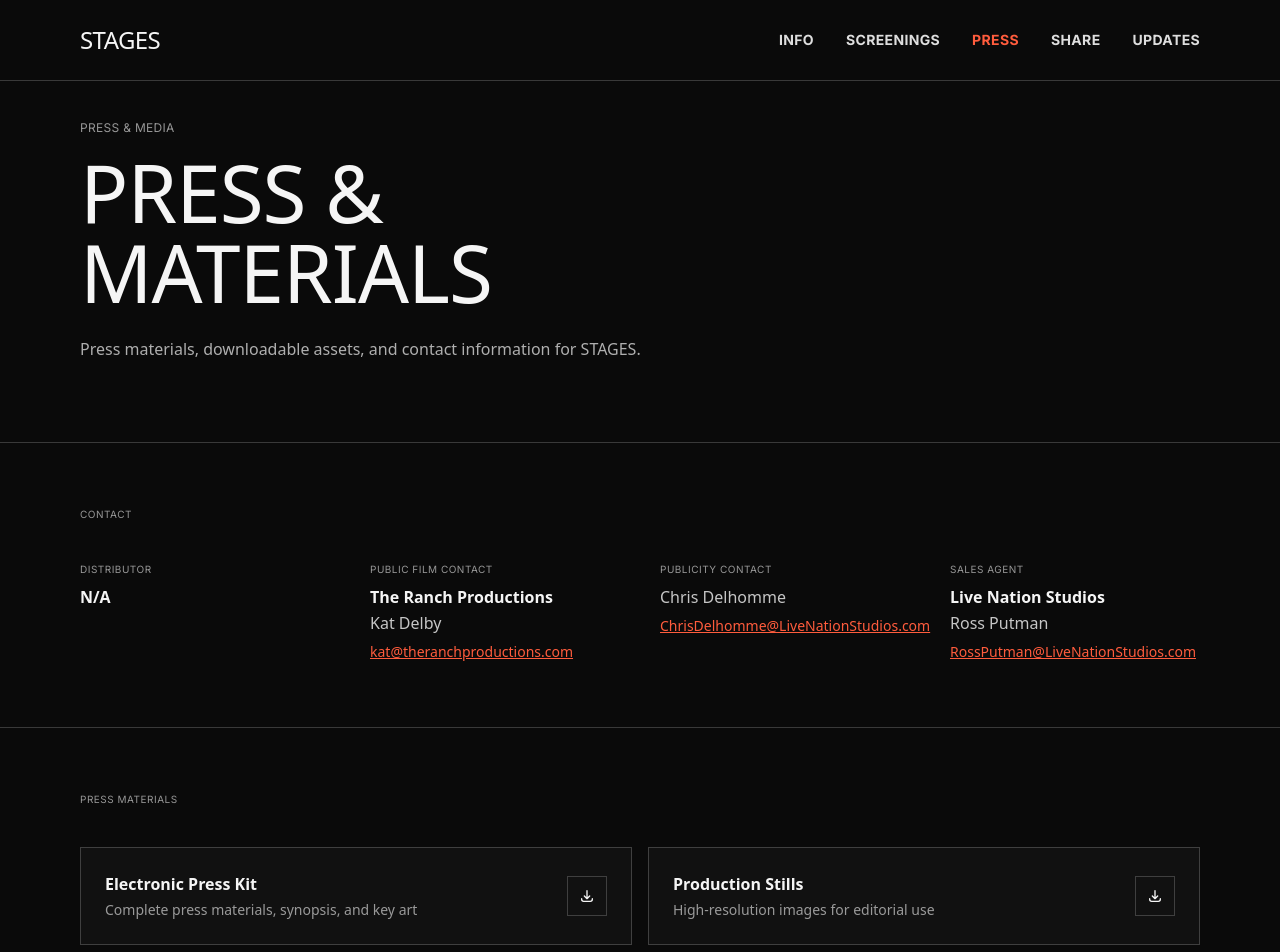
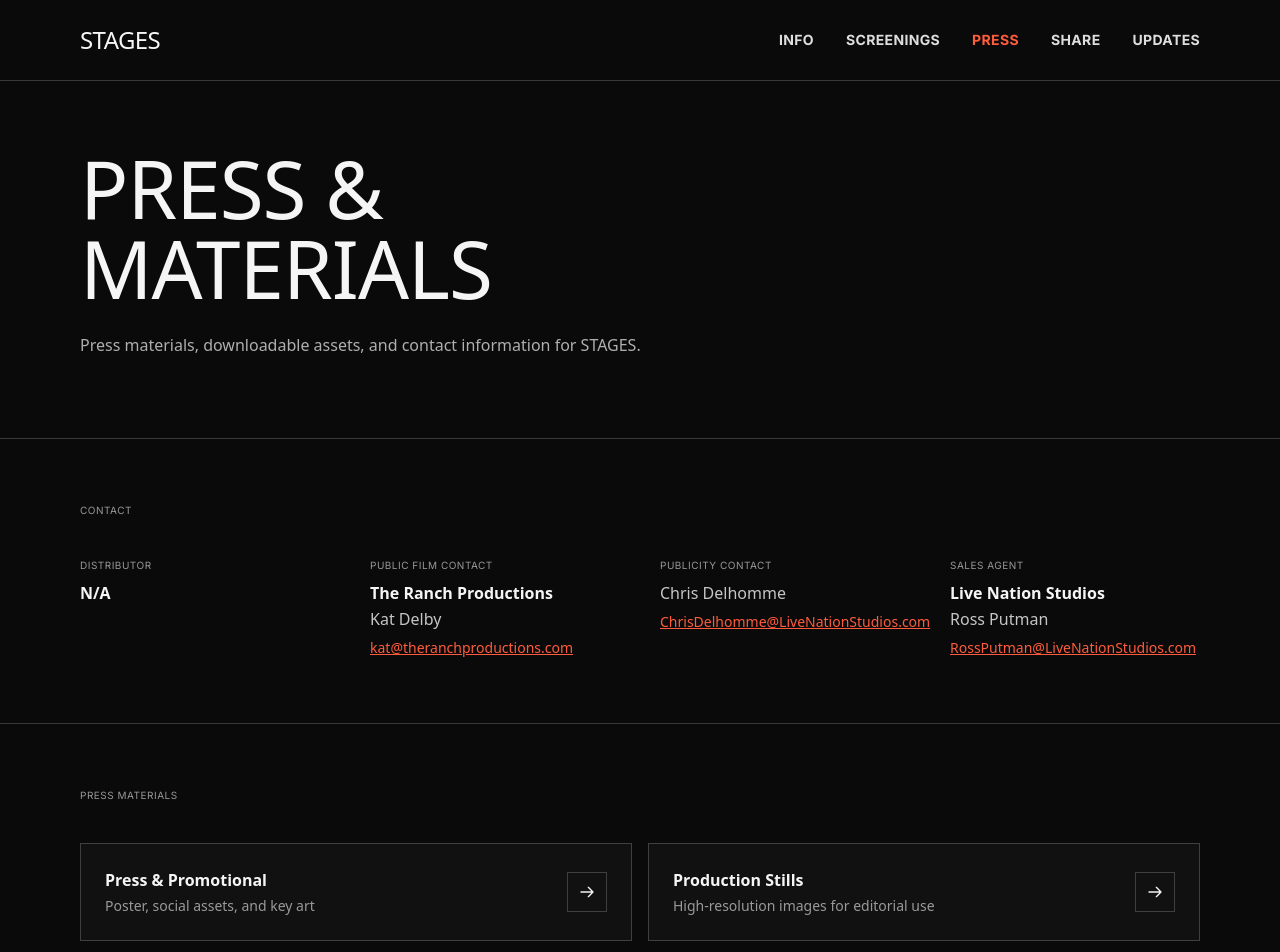
Before and after one commit to stagesfilm/stages-main, a Next.js app: page /press in a window 1280 px wide. Shown: the top 952 px of the page. Built offline with nearby package versions, Linux system fonts and the light colour scheme; a web font is replaced by a local one.

Commit message:
Refactor Press and Share pages to remove metadata, update layout, and enhance link functionality; replace anchor tags with Link components for improved navigation.

```diff
--- a/src/app/press/page.tsx
+++ b/src/app/press/page.tsx
@@ -1,20 +1,5 @@
-import type { Metadata } from "next";
+import Link from "next/link";
 import { Button } from "@/components/Button";
-
-export const metadata: Metadata = {
-  title: "Press & Materials",
-  description:
-    "Press materials, downloadable assets, credits, and contact information for STAGES — a film by Ryan Booth. SXSW 2026 World Premiere.",
-  openGraph: {
-    title: "Press & Materials | STAGES Film",
-    description:
-      "Press materials, downloadable assets, credits, and contact information for STAGES — a film by Ryan Booth. SXSW 2026 World Premiere.",
-    url: "https://stagesfilm.com/press",
-  },
-  alternates: {
-    canonical: "https://stagesfilm.com/press",
-  },
-};
 
 const contacts = [
   {
@@ -45,25 +30,15 @@ const contacts = [
 
 const downloads = [
   {
-    title: "Electronic Press Kit",
-    description: "Complete press materials, synopsis, and key art",
-    href: "#",
+    title: "Press & Promotional",
+    description: "Poster, social assets, and key art",
+    href: "/share#press-promotional",
   },
   {
     title: "Production Stills",
     description: "High-resolution images for editorial use",
-    href: "#",
+    href: "/share#production-stills",
   },
-  // {
-  //   title: "Official Poster",
-  //   description: "Print-ready poster in multiple formats",
-  //   href: "#",
-  // },
-  // {
-  //   title: "Festival Laurels",
-  //   description: "SXSW 2026 graphics and logos",
-  //   href: "#",
-  // },
 ];
 
 const filmFacts = [
@@ -100,11 +75,8 @@ export default function PressPage() {
   return (
     <>
       {/* Press Header */}
-      <section className="pt-[120px] pb-20 bg-background">
+      <section className="pt-[148px] pb-20 bg-background">
         <div className="w-full px-6 md:px-[80px]">
-          <p className="font-meta text-muted text-xs tracking-[0.3px] uppercase mb-4">
-            Press & Media
-          </p>
           <h1
             className="font-display text-foreground leading-none tracking-[-1px] mb-6"
             style={{ fontSize: "clamp(2.5rem, 8vw, 5rem)" }}
@@ -155,7 +127,7 @@ export default function PressPage() {
           </h2>
           <div className="grid md:grid-cols-2 gap-4">
             {downloads.map((item) => (
-              <a
+              <Link
                 key={item.title}
                 href={item.href}
                 className="group flex items-center justify-between gap-4 p-6 bg-card border border-border hover:border-accent/50 transition-all duration-200"
@@ -166,10 +138,10 @@ export default function PressPage() {
                 </div>
                 <span className="shrink-0 w-10 h-10 flex items-center justify-center border border-border group-hover:border-accent transition-colors">
                   <svg className="w-4 h-4" fill="none" stroke="currentColor" viewBox="0 0 24 24">
-                    <path strokeLinecap="round" strokeLinejoin="round" strokeWidth={2} d="M4 16v1a3 3 0 003 3h10a3 3 0 003-3v-1m-4-4l-4 4m0 0l-4-4m4 4V4" />
+                    <path strokeLinecap="round" strokeLinejoin="round" strokeWidth={2} d="M14 5l7 7m0 0l-7 7m7-7H3" />
                   </svg>
                 </span>
-              </a>
+              </Link>
             ))}
           </div>
         </div>
--- a/src/app/share/page.tsx
+++ b/src/app/share/page.tsx
@@ -1,23 +1,6 @@
-import type { Metadata } from "next";
 import Image from "next/image";
 import Link from "next/link";
-import { CopyButton } from "@/components/CopyButton";
 import { CopyIconButton } from "@/components/CopyIconButton";
-
-export const metadata: Metadata = {
-  title: "Share STAGES",
-  description:
-    "Download and share promotional materials for STAGES — production stills, posters, and assets for social media. A film by Ryan Booth, SXSW 2026.",
-  openGraph: {
-    title: "Share STAGES | Download Promotional Assets",
-    description:
-      "Download and share promotional materials for STAGES — production stills, posters, and assets for social media. A film by Ryan Booth, SXSW 2026.",
-    url: "https://stagesfilm.com/share",
-  },
-  alternates: {
-    canonical: "https://stagesfilm.com/share",
-  },
-};
 
 const pressAds = [
   "/press-ads/01-StagesPoster.png",
@@ -34,11 +17,8 @@ export default function SharePage() {
   return (
     <>
       {/* Intro */}
-      <section className="pt-[120px] pb-20 bg-background">
+      <section className="pt-[148px] pb-20 bg-background">
         <div className="w-full px-6 md:px-[80px]">
-          <p className="font-meta text-muted text-xs tracking-[0.3px] uppercase mb-4">
-            Share
-          </p>
           <h1
             className="font-display text-foreground leading-none tracking-[-1px] mb-6"
             style={{ fontSize: "clamp(2.5rem, 8vw, 5rem)" }}
@@ -54,7 +34,7 @@ export default function SharePage() {
       </section>
 
       {/* Press Ads */}
-      <section className="py-16 border-t border-border">
+      <section id="press-promotional" className="py-16 border-t border-border scroll-mt-[80px]">
         <div className="w-full px-6 md:px-[80px]">
           <h2 className="font-meta text-[10px] tracking-[0.5px] text-muted uppercase mb-10">
             Press &amp; Promotional
@@ -94,7 +74,7 @@ export default function SharePage() {
       </section>
 
       {/* Press Stills */}
-      <section className="py-16 border-t border-border">
+      <section id="production-stills" className="py-16 border-t border-border scroll-mt-[80px]">
         <div className="w-full px-6 md:px-[80px]">
           <h2 className="font-meta text-[10px] tracking-[0.5px] text-muted uppercase mb-10">
             Production Stills
@@ -174,15 +154,12 @@ export default function SharePage() {
             >
               SEE STAGES AT SXSW 2026
             </h2>
-            <div className="flex flex-col sm:flex-row gap-3">
-              <Link
-                href="/#screenings"
-                className="font-meta inline-flex items-center justify-center h-[52px] px-8 border border-[#0a0a0a] text-[#0a0a0a] font-bold text-sm tracking-[0.35px] hover:bg-[#0a0a0a] hover:text-foreground transition-colors"
-              >
-                VIEW SCREENINGS
-              </Link>
-              <CopyButton url="https://stagesfilm.com" />
-            </div>
+            <Link
+              href="/#screenings"
+              className="font-meta inline-flex items-center justify-center h-[52px] px-8 border border-[#0a0a0a] text-[#0a0a0a] font-bold text-sm tracking-[0.35px] hover:bg-[#0a0a0a] hover:text-foreground transition-colors w-fit"
+            >
+              VIEW SCREENINGS
+            </Link>
           </div>
         </div>
       </section>
```
